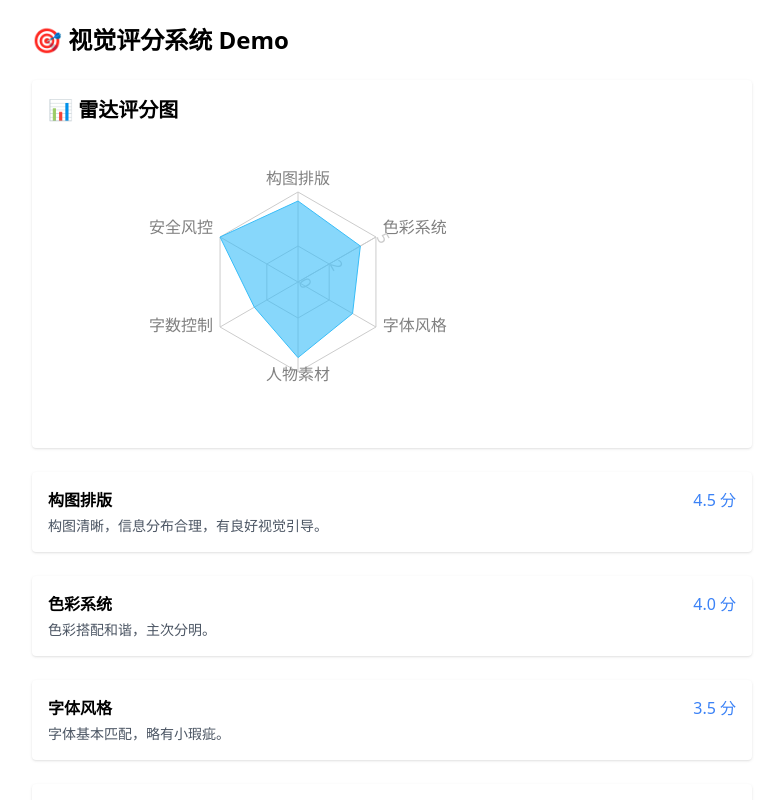
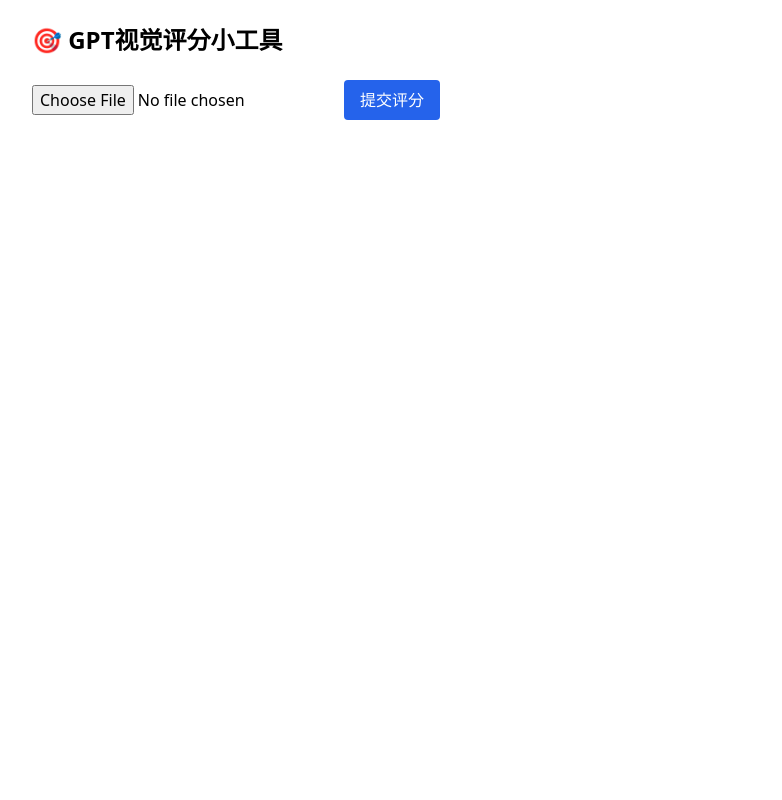
Before and after one commit to z389026507/ai-score-ui, a React (Vite) app: page / in a window 1280 px wide. Shown: the top 800 px of the page, without its empty margins (248-1030 px from the left). Built offline with nearby package versions, Linux system fonts and the light colour scheme.

Commit message:
Add files via upload

```diff
--- a/src/App.jsx
+++ b/src/App.jsx
@@ -1,47 +1,64 @@
 
-import React from 'react';
+import React, { useState } from 'react';
 import { RadarChart, PolarGrid, PolarAngleAxis, PolarRadiusAxis, Radar } from 'recharts';
 
-const mockScores = [
-  { dimension: '构图排版', score: 4.5 },
-  { dimension: '色彩系统', score: 4.0 },
-  { dimension: '字体风格', score: 3.5 },
-  { dimension: '人物素材', score: 4.2 },
-  { dimension: '字数控制', score: 2.8 },
-  { dimension: '安全风控', score: 5.0 },
-];
+function App() {
+  const [file, setFile] = useState(null);
+  const [result, setResult] = useState(null);
+  const [loading, setLoading] = useState(false);
 
-const explanations = {
-  '构图排版': '构图清晰，信息分布合理，有良好视觉引导。',
-  '色彩系统': '色彩搭配和谐，主次分明。',
-  '字体风格': '字体基本匹配，略有小瑕疵。',
-  '人物素材': '人物清晰，风格统一。',
-  '字数控制': '文字略多，建议适当精简。',
-  '安全风控': '无水印，无敏感元素。'
+  const handleUpload = async () => {
+    if (!file) return;
+    setLoading(true);
+    const formData = new FormData();
+    formData.append('image', file);
+
+    const res = await fetch('/api/score', {
+      method: 'POST',
+      body: formData
+    });
+
+    const data = await res.json();
+    setResult(data);
+    setLoading(false);
   };
 
-function App() {
   return (
-    <div className="p-6 space-y-6 font-sans max-w-3xl mx-auto">
-      <h1 className="text-2xl font-bold">🎯 视觉评分系统 Demo</h1>
-      <div className="p-4 bg-white rounded shadow">
-        <h2 className="text-xl font-semibold mb-2">📊 雷达评分图</h2>
-        <RadarChart outerRadius={90} width={500} height={300} data={mockScores.map(s => ({ ...s, fullMark: 5 }))}>
+    <div className="p-6 max-w-3xl mx-auto space-y-6 font-sans">
+      <h1 className="text-2xl font-bold">🎯 GPT视觉评分小工具</h1>
+
+      <input type="file" accept="image/*" onChange={e => setFile(e.target.files[0])} />
+      <button className="px-4 py-2 bg-blue-600 text-white rounded" onClick={handleUpload}>
+        提交评分
+      </button>
+
+      {loading && <p className="text-gray-500">正在分析中，请稍候...</p>}
+
+      {result && (
+        <>
+          <RadarChart outerRadius={90} width={500} height={300} data={
+            Object.entries(result.评分).map(([dimension, score]) => ({
+              dimension,
+              score,
+              fullMark: 5
+            }))
+          }>
             <PolarGrid />
             <PolarAngleAxis dataKey="dimension" />
             <PolarRadiusAxis angle={30} domain={[0, 5]} />
-          <Radar name="得分" dataKey="score" stroke="#38bdf8" fill="#38bdf8" fillOpacity={0.6} />
+            <Radar name="得分" dataKey="score" stroke="#8884d8" fill="#8884d8" fillOpacity={0.6} />
           </RadarChart>
-      </div>
-      {mockScores.map((item, idx) => (
-        <div key={idx} className="bg-white p-4 rounded shadow">
-          <div className="flex justify-between">
-            <h3 className="text-base font-semibold">{item.dimension}</h3>
-            <span className="text-blue-500 font-medium">{item.score.toFixed(1)} 分</span>
-          </div>
-          <p className="text-sm text-gray-600 mt-1">{explanations[item.dimension]}</p>
+
+          <div className="space-y-4">
+            {Object.entries(result.点评).map(([key, value]) => (
+              <div key={key} className="bg-white p-4 rounded shadow">
+                <h3 className="text-lg font-semibold">{key}</h3>
+                <p className="text-sm text-gray-700">{value}</p>
               </div>
             ))}
+          </div>
+        </>
+      )}
     </div>
   );
 }
```
Lines whose indentation alone changed are shown as unchanged.
